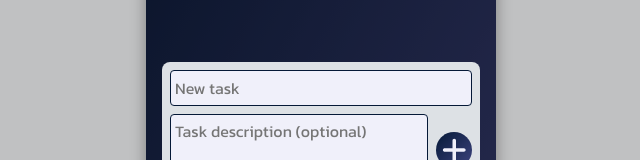
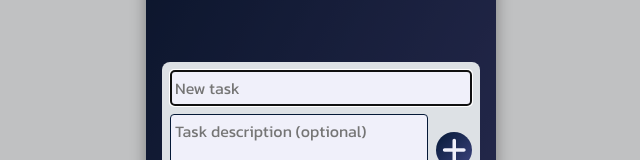
Before and after one commit to sophocles99/tasks-frontend, a React (Vite) app: page / in a window 1280 px wide. Both pictures are taken after a click on the element 640 px from the left and 689 px from the top of the page. Shown: the part 452-612 px from the top of the page, without its empty margins (319-959 px from the left). Built offline with nearby package versions, Linux system fonts and the light colour scheme; no server answers.

Commit message:
move focus to title input element when modal opened and when new task added

```diff
--- a/src/components/AddTaskModal.tsx
+++ b/src/components/AddTaskModal.tsx
@@ -1,6 +1,6 @@
 import { faPlus } from "@fortawesome/free-solid-svg-icons/faPlus";
 import { FontAwesomeIcon } from "@fortawesome/react-fontawesome";
-import { FormEvent, useState } from "react";
+import { FormEvent, useEffect, useRef, useState } from "react";
 import styles from "../styles/AddTaskModal.module.css";
 import Overlay from "./Overlay";
 
@@ -12,9 +12,19 @@ interface Props {
 const AddTaskModal = ({ onAddTask, onClose }: Props) => {
     const [title, setTitle] = useState<string>("");
     const [description, setDescription] = useState<string>("");
+    const titleInputRef = useRef<HTMLInputElement>(null);
+
+    const focusTitleInput = () => {
+        if (titleInputRef.current) {
+            titleInputRef.current.focus();
+        }
+    };
+
+    useEffect(() => focusTitleInput(), []);
 
     const handleSubmit = (e: FormEvent) => {
         e.preventDefault();
+        if (!title.trim()) return;
         const newTask: NewTask = {
             title,
             description,
@@ -22,6 +32,7 @@ const AddTaskModal = ({ onAddTask, onClose }: Props) => {
         onAddTask(newTask);
         setTitle("");
         setDescription("");
+        focusTitleInput();
     };
 
     return (
@@ -35,6 +46,7 @@ const AddTaskModal = ({ onAddTask, onClose }: Props) => {
                     value={title}
                     onChange={(e) => setTitle(e.target.value)}
                     placeholder="New task"
+                    ref={titleInputRef}
                 />
                 <div className={styles["description-input-container"]}>
                     <textarea
```
